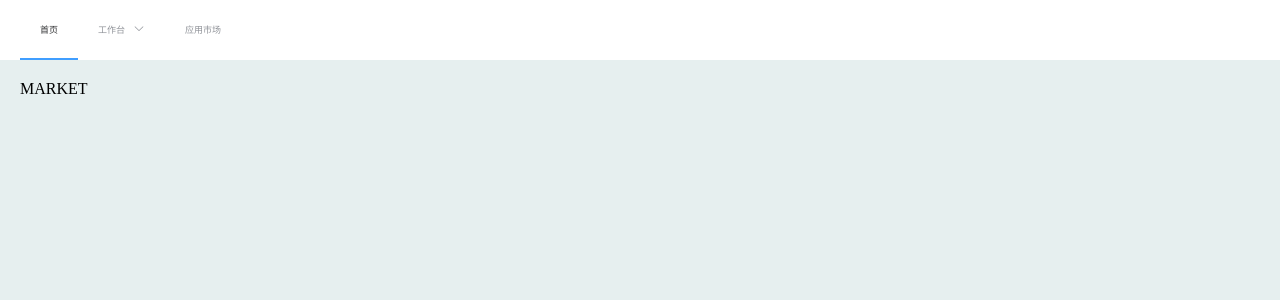
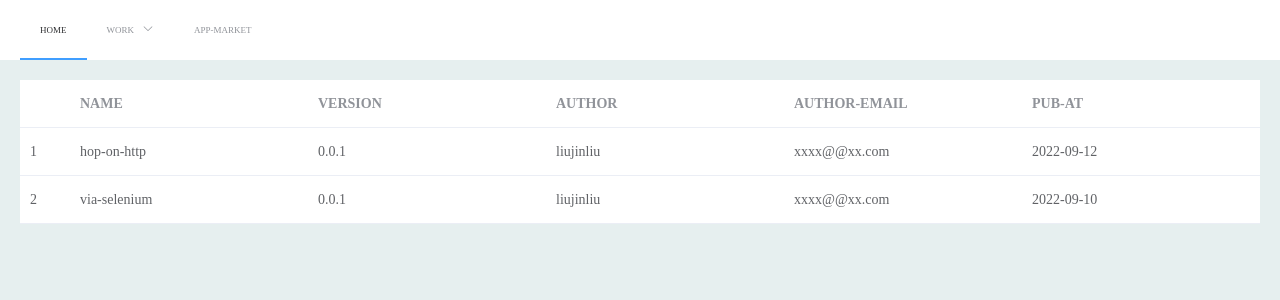
Before and after one commit to liujinliu/hijim-ui, a Vue app: page /#/market/apps in a window 1280 px wide. Shown: the top 300 px of the page. Built offline with nearby package versions, Linux system fonts and the light colour scheme.

Commit message:
add market app list

```diff
--- a/src/assets/i18n/lang/en.js
+++ b/src/assets/i18n/lang/en.js
@@ -1,7 +1,22 @@
 const EnLang = {
     nav: {
         home: "HOME",
-        work: "WORK"
+        work: {
+            name: "WORK",
+            units: "UNITS",
+            suits: "SUITS"
+        },
+        market: "APP-MARKET"
+    },
+    market: {
+        app: {
+            name: "NAME",
+            author: "AUTHOR",
+            authorEmail: "AUTHOR-EMAIL",
+            description: "DESCRIPTION",
+            version: "VERSION",
+            pubDate: "PUB-AT"
+        }
     }
 }
 
--- a/src/assets/i18n/lang/zh.js
+++ b/src/assets/i18n/lang/zh.js
@@ -1,7 +1,22 @@
 const ZhLang = {
     nav: {
         home: "首页",
-        work: "工作台"
+        work: {
+            name: "工作台",
+            units: "用例管理",
+            suits: "套件管理"
+        },
+        market: "应用市场"
+    },
+    market: {
+        app: {
+            name: "应用名称",
+            author: "作者",
+            authorEmail: "联系方式",
+            description: "应用描述",
+            version: "版本",
+            pubDate: "发布日期"
+        }
     }
 }
 
--- a/src/components/layout/components/NavBar.vue
+++ b/src/components/layout/components/NavBar.vue
@@ -1,13 +1,13 @@
 <template>
   <div class="nav-bar-wrapper">
     <el-menu :default-active="active" mode="horizontal" router>
-      <el-menu-item index="/">首页</el-menu-item>
+      <el-menu-item index="/">{{ $t("nav.home")}}</el-menu-item>
       <el-submenu index="work">
-        <template slot="title">工作台</template>
-        <el-menu-item index="/work/units">用例管理</el-menu-item>
-        <el-menu-item index="/work/suits">套件管理</el-menu-item>
+        <template slot="title">{{ $t("nav.work.name")}}</template>
+        <el-menu-item index="/work/units">{{ $t("nav.work.units") }}</el-menu-item>
+        <el-menu-item index="/work/suits">{{ $t("nav.work.suits") }}</el-menu-item>
       </el-submenu>
-      <el-menu-item index="/market">应用市场</el-menu-item>
+      <el-menu-item index="/market">{{ $t("nav.market") }}</el-menu-item>
     </el-menu>
   </div>
 </template>
@@ -27,15 +27,15 @@ export default {
   width: 30%;
 }
 
-.nav-bar-wrapper /deep/ .el-menu.el-menu--horizontal {
+.nav-bar-wrapper :deep(.el-menu.el-menu--horizontal) {
     border-bottom: none;
 }
 
-.nav-bar-wrapper /deep/ .el-menu-item {
+.nav-bar-wrapper :deep(.el-menu-item) {
   font-size: xx-small;
 }
 
-.nav-bar-wrapper /deep/ .el-submenu__title {
+.nav-bar-wrapper :deep(.el-submenu__title) {
   font-size: xx-small;
 }
 
--- a/src/main.js
+++ b/src/main.js
@@ -15,7 +15,7 @@ Vue.use(VueRouter)
 Vue.config.productionTip = false
 
 const i18n = new VueI18n({
-  locale: 'zh',
+  locale: 'en',
   messages: {
     'zh': ZhLang,
     'en': EnLang
--- a/src/views/market/index.vue
+++ b/src/views/market/index.vue
@@ -1,11 +1,49 @@
 <template>
-    <div>MARKET</div>
+    <div>
+        <el-table :data="apps">
+          <el-table-column type="index" width="50"></el-table-column>
+          <el-table-column prop="name">
+            <template slot="header">{{ $t("market.app.name") }}</template>
+          </el-table-column>
+          <el-table-column prop="version">
+            <template slot="header">{{ $t("market.app.version") }}</template>
+          </el-table-column>
+          <el-table-column prop="author">
+            <template slot="header">{{ $t("market.app.author") }}</template>
+          </el-table-column>
+          <el-table-column prop="authorEmail">
+            <template slot="header">{{ $t("market.app.authorEmail") }}</template>
+          </el-table-column>
+          <el-table-column prop="pubDate">
+            <template slot="header">{{ $t("market.app.pubDate") }}</template>
+          </el-table-column>
+        </el-table>
+    </div>
 </template>
 <script>
 export default {
     name: "MarketView",
     data() {
-        return {}
+        return {
+            apps: [
+                {
+                    name: 'hop-on-http',
+                    version: '0.0.1',
+                    author: 'liujinliu',
+                    authorEmail: 'xxxx@@xx.com',
+                    pubDate: '2022-09-12',
+                    description: '## VIA-HTTP'
+                },
+                {
+                    name: 'via-selenium',
+                    version: '0.0.1',
+                    author: 'liujinliu',
+                    authorEmail: 'xxxx@@xx.com',
+                    pubDate: '2022-09-10',
+                    description: '## BY SELENIUM'
+                }
+            ]
+        }
     }
 }
 </script>
```
